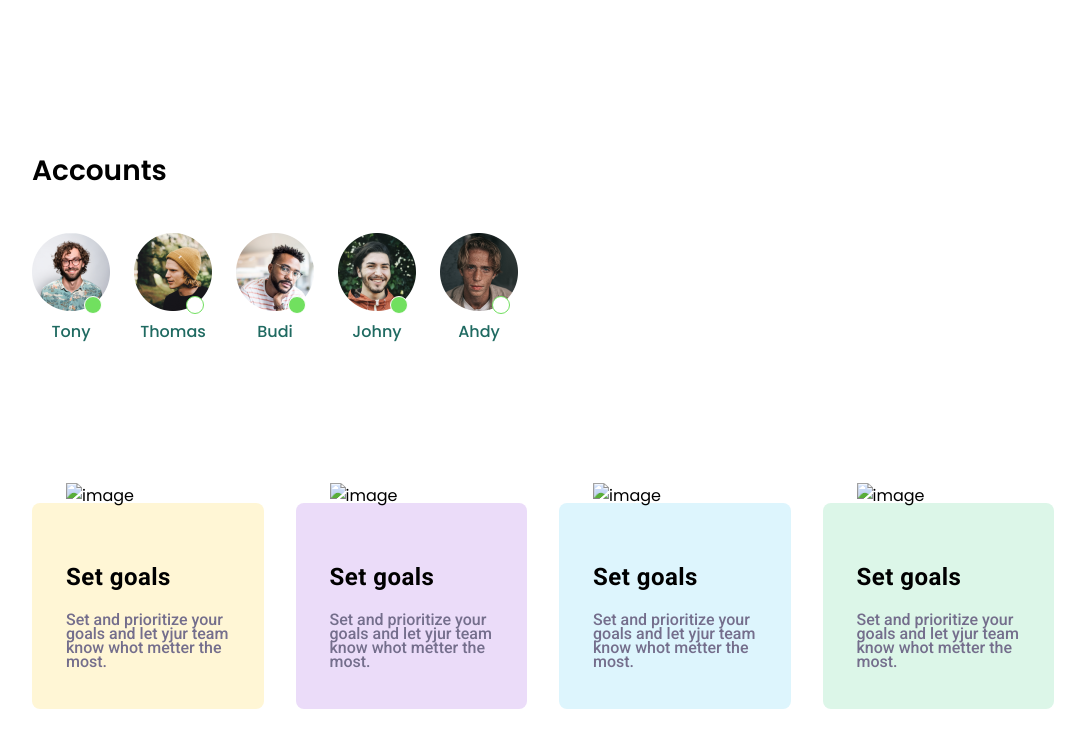
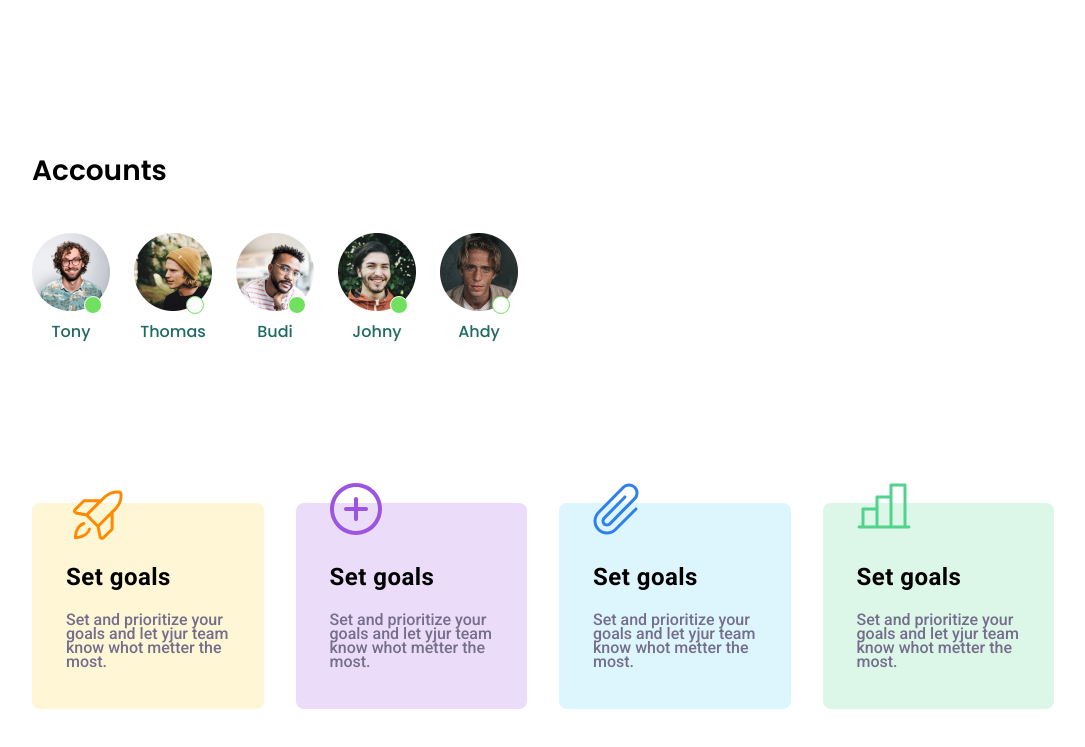
Before and after one commit to GregoryMaklakov/absolute, a plain HTML site: page index.html in a window 1280 px wide. Shown: the part 474-1221 px from the top of the page, without its empty margins (97-1182 px from the left). Drawn offline with Linux system fonts and the light colour scheme; the site is published under a folder, as on GitHub Pages, so addresses that start at the root find nothing.

Commit message:
fix image  bug

```diff
--- a/index.html
+++ b/index.html
@@ -70,7 +70,7 @@
             <div class="option-third__items">
                 <div class="option-third__item">
                     <div class="option-third__image">
-                        <img src="/img/op_third/01.svg" alt="image">
+                        <img src="img/op_third/01.svg" alt="image">
                     </div>
                     <div class="option-third__titile">Set goals</div>
                     <div class="option-third__subtitile">Set and prioritize your goals and let yjur team know whot metter the most.
@@ -78,7 +78,7 @@
                 </div>
                 <div class="option-third__item">
                     <div class="option-third__image">
-                        <img src="/img/op_third/02.svg" alt="image">
+                        <img src="img/op_third/02.svg" alt="image">
                     </div>
                     <div class="option-third__titile">Set goals</div>
                     <div class="option-third__subtitile">Set and prioritize your goals and let yjur team know whot metter the most.
@@ -86,7 +86,7 @@
                 </div>
                 <div class="option-third__item">
                     <div class="option-third__image">
-                        <img src="/img/op_third/03.svg" alt="image">
+                        <img src="img/op_third/03.svg" alt="image">
                     </div>
                     <div class="option-third__titile">Set goals</div>
                     <div class="option-third__subtitile">Set and prioritize your goals and let yjur team know whot metter the most.
@@ -94,7 +94,7 @@
                 </div>
                 <div class="option-third__item">
                     <div class="option-third__image">
-                        <img src="/img/op_third/04.svg" alt="image">
+                        <img src="img/op_third/04.svg" alt="image">
                     </div>
                     <div class="option-third__titile">Set goals</div>
                     <div class="option-third__subtitile">Set and prioritize your goals and let yjur team know whot metter the most.
```
